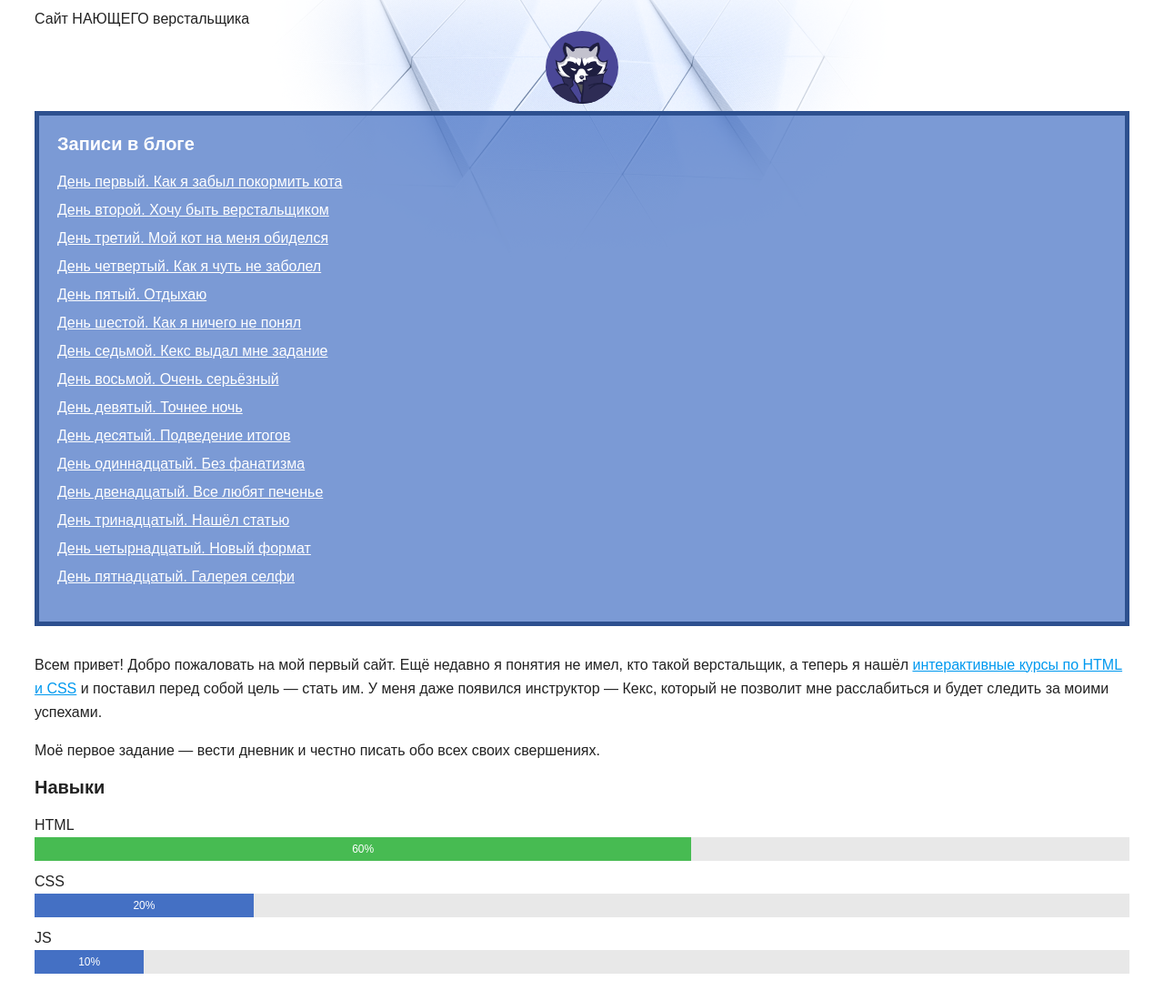
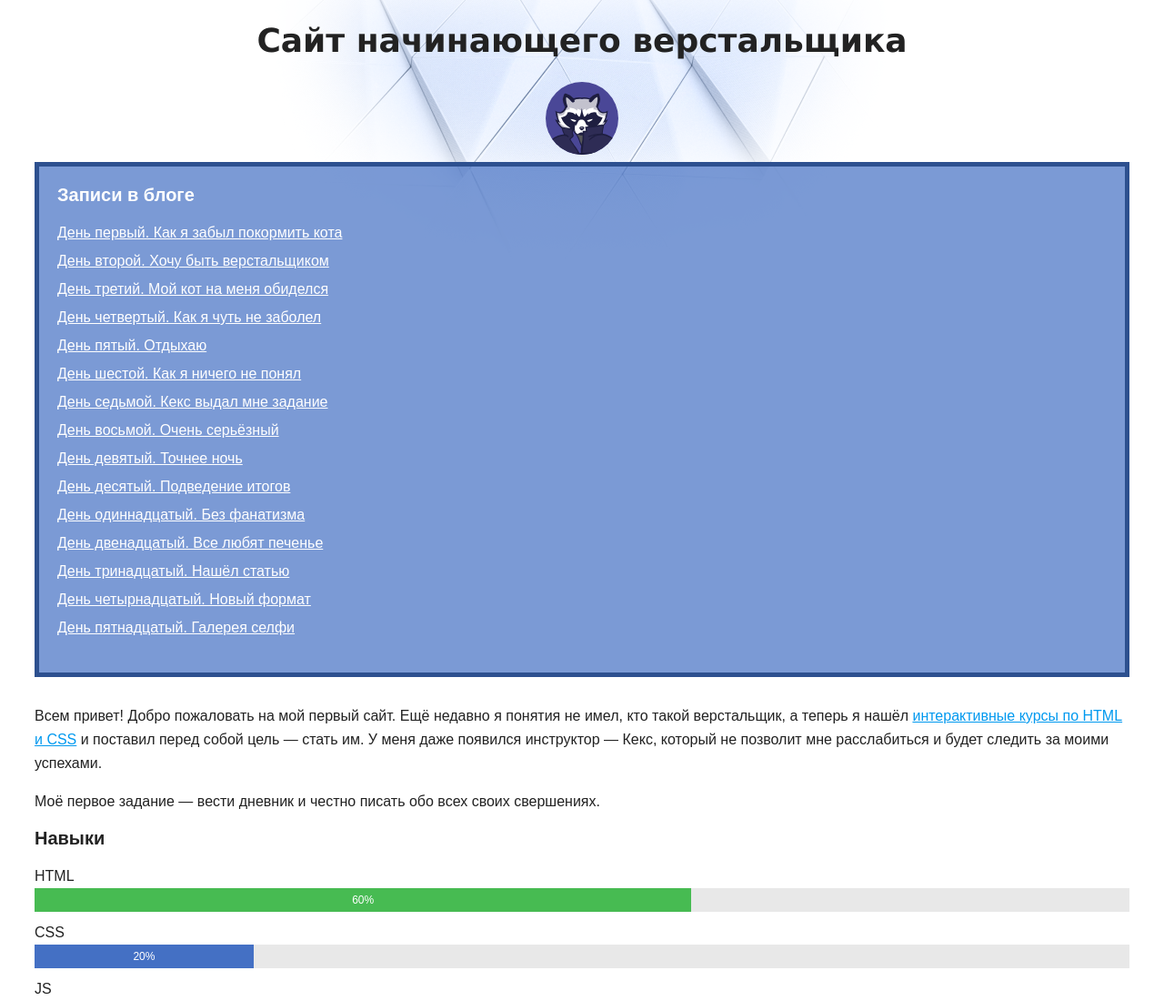
Before and after one commit to pgcompy/my-second-site, a plain HTML site: page index.html in a window 1280 px wide. Shown: the top 1100 px of the page at 91% size. Drawn offline with Linux system fonts and the light colour scheme.

Commit message:
Revert "Update index.html"
This reverts commit 933a2bdd151b22a6983ff35e397fcb86d790669d.

```diff
--- a/index.html
+++ b/index.html
@@ -6,7 +6,8 @@
     <link rel="stylesheet" href="style.css">
   </head>
   <body>
-    <header>Сайт НАЮЩЕГО верстальщика</h1>
+    <header>
+      <h1 class="page-title">Сайт начинающего верстальщика</h1>
     </header>
     <main>
       <div class="avatar-container">
```
